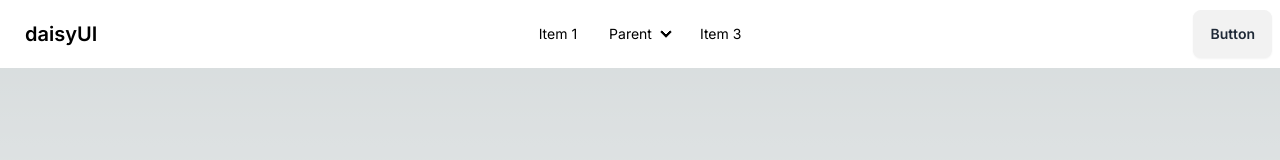
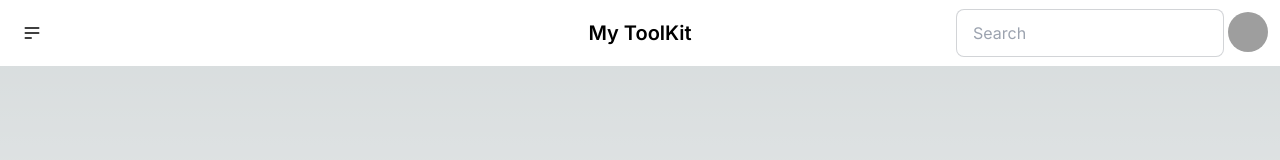
Before and after one commit to debojyotichatterjee9/my-toolkit, a Next.js app: page / in a window 1280 px wide. Shown: the top 160 px of the page. Built offline with nearby package versions, Linux system fonts and the light colour scheme; grey boxes are pictures that could not be loaded.

Commit message:
feat:minor changes in the header

```diff
--- a/src/app/layout.tsx
+++ b/src/app/layout.tsx
@@ -1,7 +1,10 @@
 import type { Metadata } from "next";
 import { Inter } from "next/font/google";
 import "./globals.css";
+import dynamic from 'next/dynamic';
 import NavigationBar from "@/components/navbar";
+
+const DynamicNavbar = dynamic(() => import ("@/components/navbar"), { ssr: false });
 
 const inter = Inter({ subsets: ["latin"] });
 
@@ -18,7 +21,8 @@ export default function RootLayout({
   return (
     <html lang="en">
       <body className={inter.className}>
-        <NavigationBar />
+      <NavigationBar/>
+        {/* <DynamicNavbar /> */}
         {children}
       </body>
     </html>
--- a/src/components/navbar.tsx
+++ b/src/components/navbar.tsx
@@ -1,9 +1,12 @@
+import Image from "next/image";
+
 const NavigationBar = () => {
   return (
     <div className="navbar bg-base-100">
+      {/* Left Portion */}
       <div className="navbar-start">
         <div className="dropdown">
-          <div tabIndex={0} role="button" className="btn btn-ghost lg:hidden">
+          <div tabIndex={0} role="button" className="btn btn-ghost btn-circle">
             <svg
               xmlns="http://www.w3.org/2000/svg"
               className="h-5 w-5"
@@ -15,7 +18,7 @@ const NavigationBar = () => {
                 strokeLinecap="round"
                 strokeLinejoin="round"
                 strokeWidth="2"
-                d="M4 6h16M4 12h8m-8 6h16"
+                d="M4 6h16M4 12h16M4 18h7"
               />
             </svg>
           </div>
@@ -24,51 +27,66 @@ const NavigationBar = () => {
             className="menu menu-sm dropdown-content mt-3 z-[1] p-2 shadow bg-base-100 rounded-box w-52"
           >
             <li>
-              <a>Item 1</a>
+              <a>Homepage</a>
             </li>
             <li>
-              <a>Parent</a>
-              <ul className="p-2">
-                <li>
-                  <a>Submenu 1</a>
+              <a>Portfolio</a>
             </li>
             <li>
-                  <a>Submenu 2</a>
-                </li>
-              </ul>
-            </li>
-            <li>
-              <a>Item 3</a>
+              <a>About</a>
             </li>
           </ul>
         </div>
-        <a className="btn btn-ghost text-xl">daisyUI</a>
       </div>
-      <div className="navbar-center hidden lg:flex">
-        <ul className="menu menu-horizontal px-1">
+      {/* Center Portion */}
+      <div className="navbar-center">
+        <a className="btn btn-ghost text-xl">My ToolKit</a>
+      </div>
+      {/* right Portion */}
+      <div className="navbar-end">
+        {/* Saerch Bar */}
+        <div className="form-control">
+          <input
+            type="text"
+            name="search"
+            placeholder="Search"
+            className="input input-bordered w-24 md:w-auto"
+          />
+        </div>
+        {/* Right Side Menu */}
+        <div className="dropdown dropdown-end">
+          <div
+            tabIndex={0}
+            role="button"
+            className="btn btn-ghost btn-circle avatar"
+          >
+            <div className="w-10 rounded-full">
+              <Image
+                alt="Tailwind CSS Navbar component"
+                src="https://img.daisyui.com/images/stock/photo-1534528741775-53994a69daeb.jpg"
+                height={10}
+                width={10}
+              />
+            </div>
+          </div>
+          <ul
+            tabIndex={0}
+            className="mt-3 z-[1] p-2 shadow menu menu-sm dropdown-content bg-base-100 rounded-box w-52"
+          >
             <li>
-            <a>Item 1</a>
+              <a className="justify-between">
+                Profile
+                <span className="badge">New</span>
+              </a>
             </li>
             <li>
-            <details>
-              <summary>Parent</summary>
-              <ul className="p-2">
-                <li>
-                  <a>Submenu 1</a>
+              <a>Settings</a>
             </li>
             <li>
-                  <a>Submenu 2</a>
-                </li>
-              </ul>
-            </details>
-          </li>
-          <li>
-            <a>Item 3</a>
+              <a>Logout</a>
             </li>
           </ul>
         </div>
-      <div className="navbar-end">
-        <a className="btn">Button</a>
       </div>
     </div>
   );
```
Lines whose indentation alone changed are shown as unchanged.
